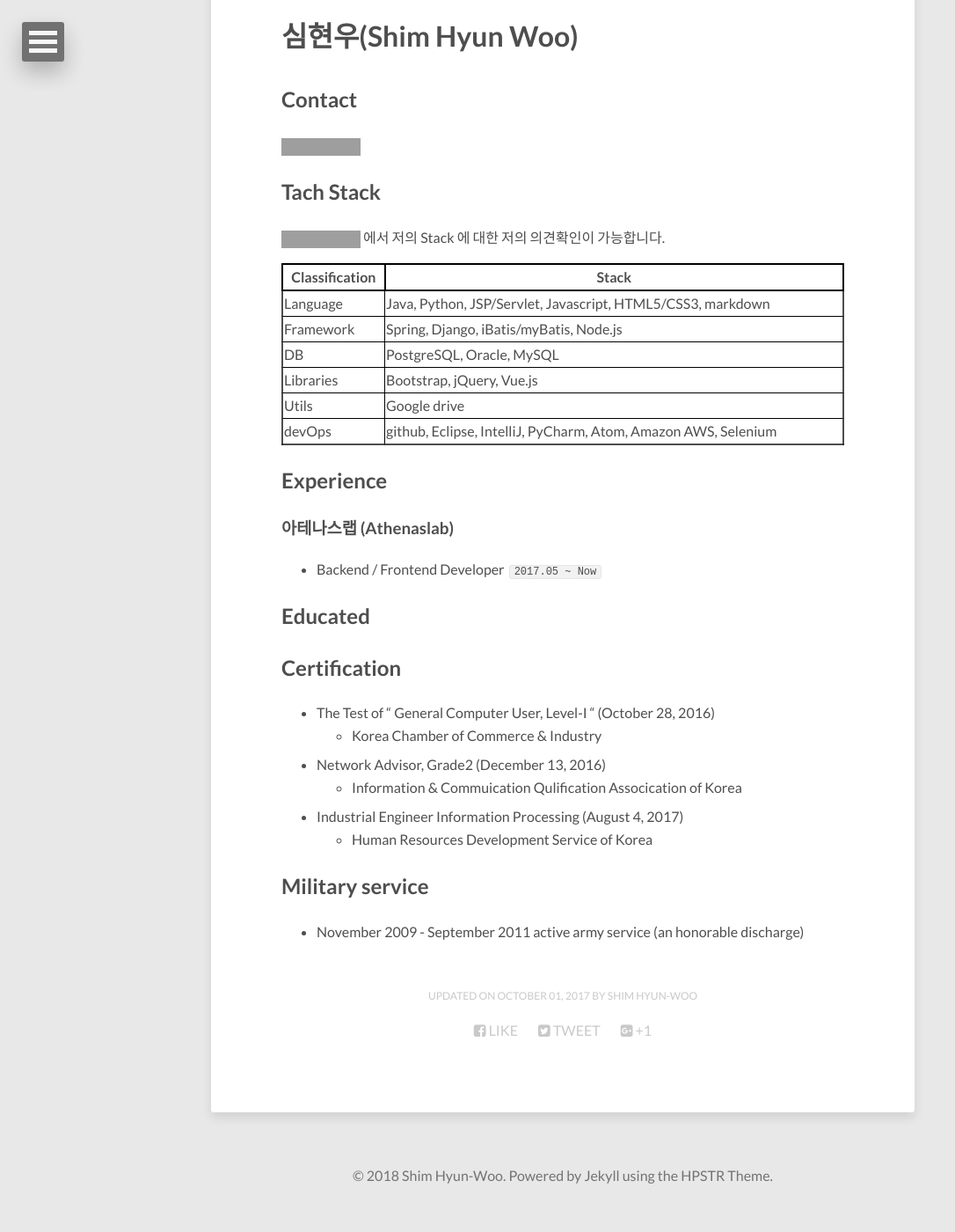
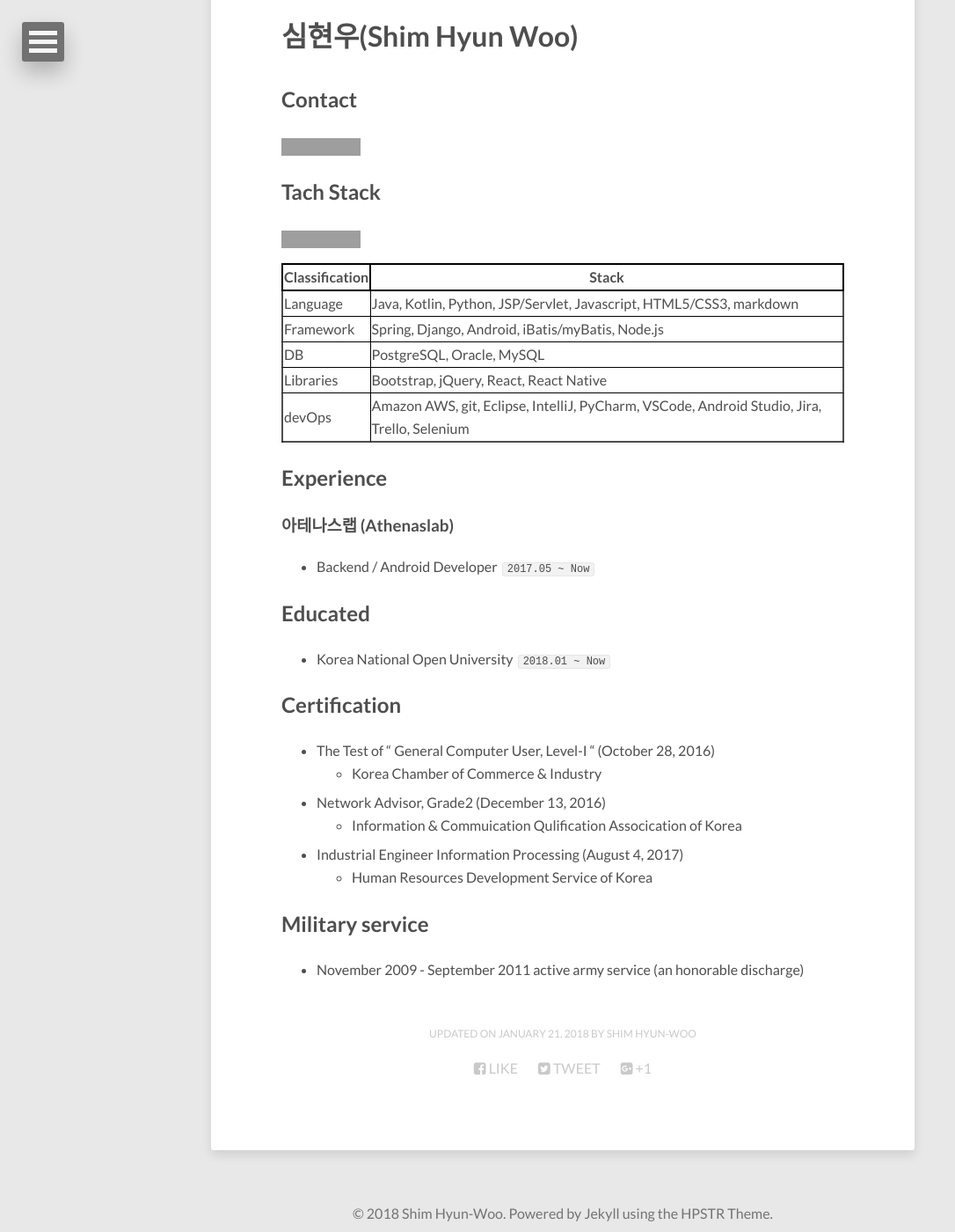
Before and after one commit to hwshim0810/hwshim0810.github.io, a Jekyll site: the page built from about/index.md, in a window 1280 px wide and 1400 px high, scrolled down 512 px. Shown: the whole window at 88% size, without its empty margins (0-1086 px from the left). Built offline with Jekyll 4.4.1, drawn with Linux system fonts in a browser that asks for light colours; nearby versions of some CDN libraries; before the commit the page ends 1889 px from its top, so only the background shows below that; grey boxes are pictures that could not be loaded.

Commit message:
Update profile page

```diff
--- a/about/index.md
+++ b/about/index.md
@@ -4,7 +4,7 @@ title: Profile
 image:
   feature: abstract-5.jpg
 comments: false
-modified: 2017-10-01
+modified: 2018-01-21
 ---
 
 # 심현우(Shim Hyun Woo)
@@ -13,22 +13,22 @@ modified: 2017-10-01
 [![e-mail](https://img.shields.io/badge/email-hwshim8808@gmail.com-blue.svg)](mailto:hwshim8808@gmail.com)
 
 ## Tach Stack
-[![StackShare](https://img.shields.io/badge/tech-stack(CLICK!)-0690fa.svg?style=flat)](https://stackshare.io/hwshim0810/techstack) 에서 저의 Stack 에 대한 저의 의견확인이 가능합니다.
+[![StackShare](https://img.shields.io/badge/tech-stack(CLICK!)-0690fa.svg?style=flat)](https://stackshare.io/hwshim0810/techstack)
 
 | Classification  | Stack |
 | ------------- | ------------- |
-| Language  | Java, Python, JSP/Servlet, Javascript, HTML5/CSS3, markdown  |
-| Framework | Spring, Django, iBatis/myBatis, Node.js  |
+| Language  | Java, Kotlin, Python, JSP/Servlet, Javascript, HTML5/CSS3, markdown  |
+| Framework | Spring, Django, Android, iBatis/myBatis, Node.js  |
 | DB  | PostgreSQL, Oracle, MySQL  |
-| Libraries | Bootstrap, jQuery, Vue.js  |
-| Utils  | Google drive  |
-| devOps  | github, Eclipse, IntelliJ, PyCharm, Atom, Amazon AWS, Selenium  |
+| Libraries | Bootstrap, jQuery, React, React Native  |
+| devOps  | Amazon AWS, git, Eclipse, IntelliJ, PyCharm, VSCode, Android Studio, Jira, Trello, Selenium  |
 
 ## Experience
 ### 아테나스랩 (Athenaslab)
-- Backend / Frontend Developer `2017.05 ~ Now`
+- Backend / Android Developer `2017.05 ~ Now`
 
 ## Educated
+- Korea National Open University `2018.01 ~ Now`
 
 ## Certification
 - The Test of " General Computer User, Level-I " (October 28, 2016)
```
